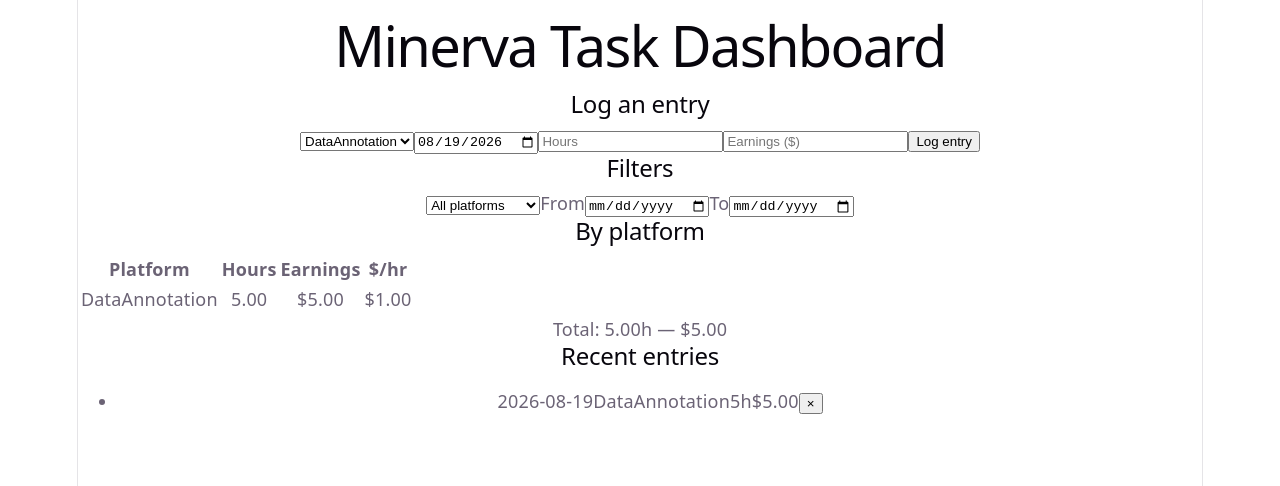
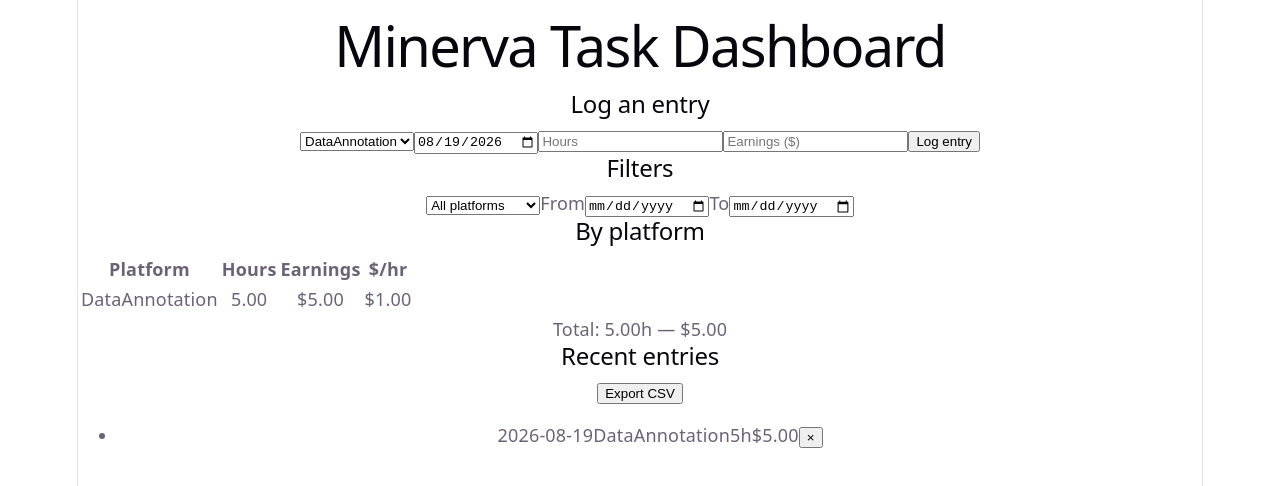
Before and after one commit to Manati-ki/minerva-task-dashboard, a React (Vite) app: page / in a window 1280 px wide. Both pictures are taken after typing "5", "5" into the empty fields and a click on the button "Log entry". Shown: the top 486 px of the page. Built offline with nearby package versions, Linux system fonts and the light colour scheme.

Commit message:
Add CSV export button to EntryList

```diff
--- a/src/components/EntryList.jsx
+++ b/src/components/EntryList.jsx
@@ -1,9 +1,19 @@
+import { downloadCsv, entriesToCsv } from '../utils/exportCsv'
+
 export default function EntryList({ entries, onDelete }) {
   if (entries.length === 0) return null
 
   const sorted = [...entries].sort((a, b) => b.date.localeCompare(a.date))
 
+  function handleExport() {
+    downloadCsv(entriesToCsv(sorted), 'minerva-entries.csv')
+  }
+
   return (
+    <div>
+      <button type="button" onClick={handleExport}>
+        Export CSV
+      </button>
       <ul className="entry-list">
         {sorted.map((e) => (
           <li key={e.id}>
@@ -15,5 +25,6 @@ export default function EntryList({ entries, onDelete }) {
           </li>
         ))}
       </ul>
+    </div>
   )
 }
```
Lines whose indentation alone changed are shown as unchanged.
